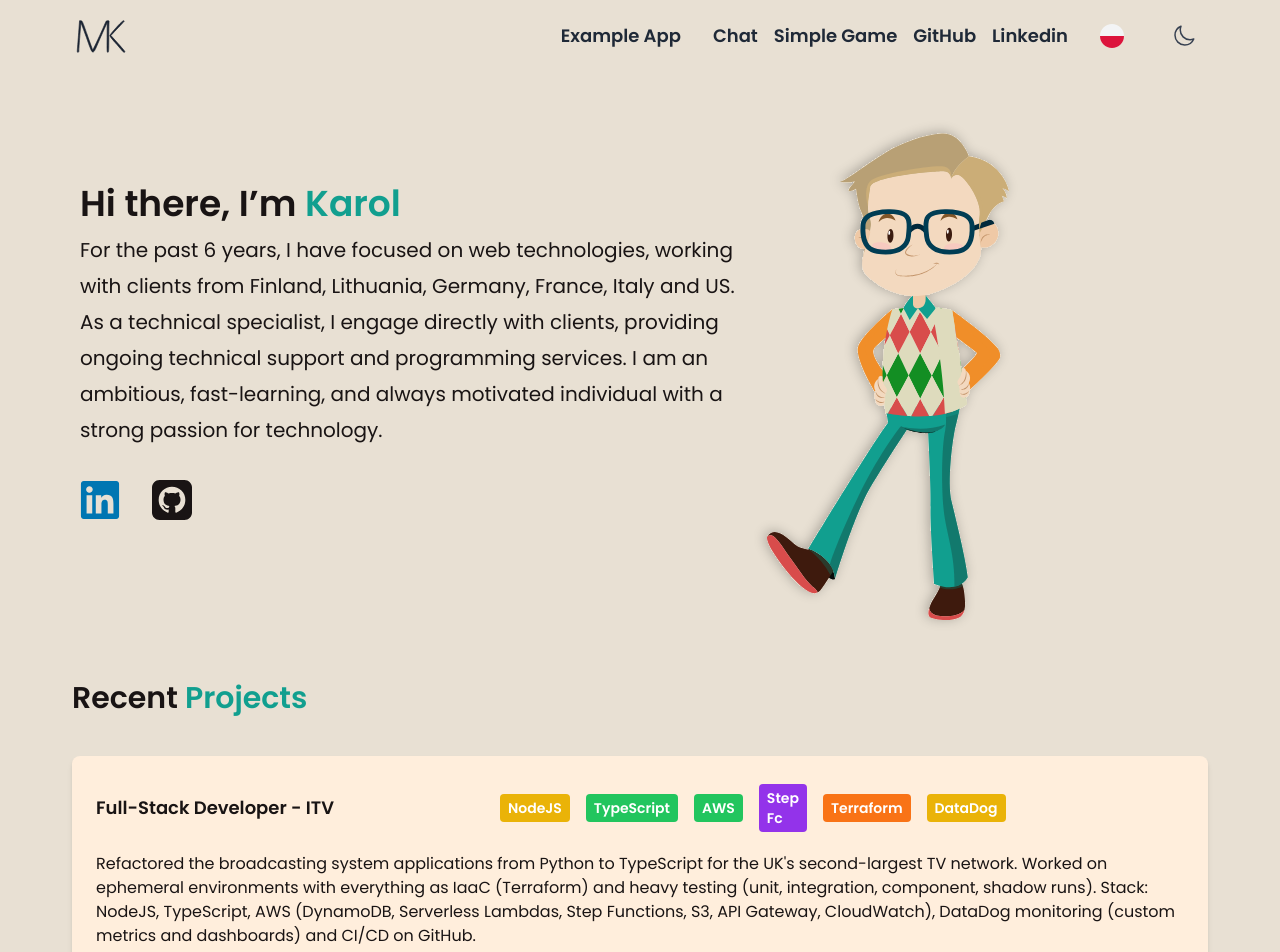
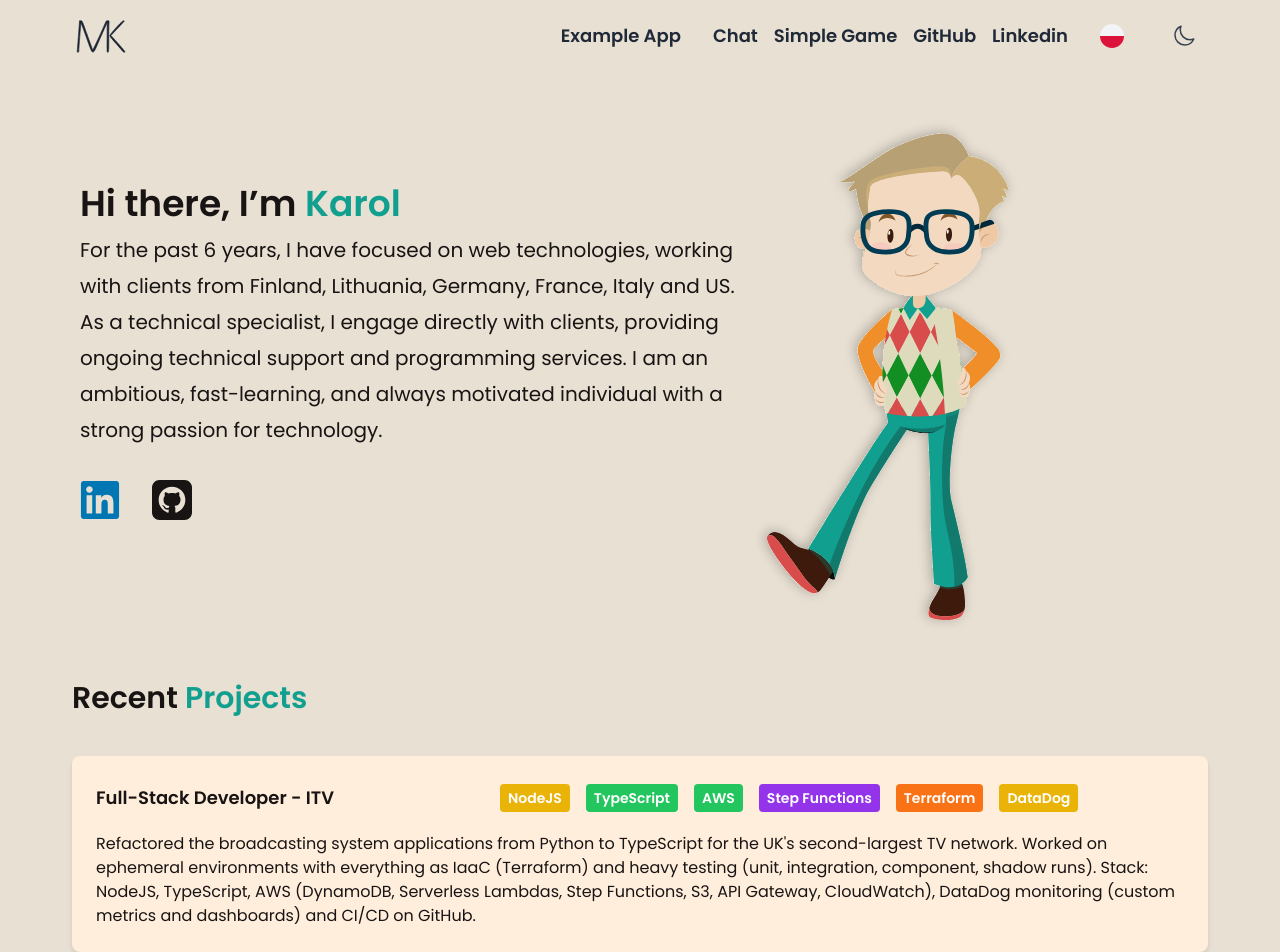
Before and after one commit to Karlos97/my-skills-overview, a React (Vite) app in the folder frontend/: page / in a window 1280 px wide. Shown: the top 952 px of the page. Built offline with nearby package versions, Linux system fonts and the light colour scheme.

Commit message:
Prevent badge label wrapping and restore Step Functions label

```diff
--- a/frontend/src/components/atoms/Badge/Badge.tsx
+++ b/frontend/src/components/atoms/Badge/Badge.tsx
@@ -13,7 +13,7 @@ const colorVariants = {
 const Badge = ({ text, color }: BadgeProps) => {
   return (
     <span
-      className={`text-white text-sm font-semibold m-1 px-2 py-1 rounded w-min h-fit ${colorVariants[color]}`}
+      className={`text-white text-sm font-semibold m-1 px-2 py-1 rounded w-min h-fit whitespace-nowrap ${colorVariants[color]}`}
     >
       {text}
     </span>
--- a/frontend/src/components/organisms/ProjectList/ProjectList.tsx
+++ b/frontend/src/components/organisms/ProjectList/ProjectList.tsx
@@ -17,7 +17,7 @@ const projects: Project[] = [
       { text: 'NodeJS', color: 'accent' },
       { text: 'TypeScript', color: 'primary' },
       { text: 'AWS', color: 'primary' },
-      { text: 'Step Fc', color: 'secondary' },
+      { text: 'Step Functions', color: 'secondary' },
       { text: 'Terraform', color: 'warning' },
       { text: 'DataDog', color: 'accent' },
     ],
```
